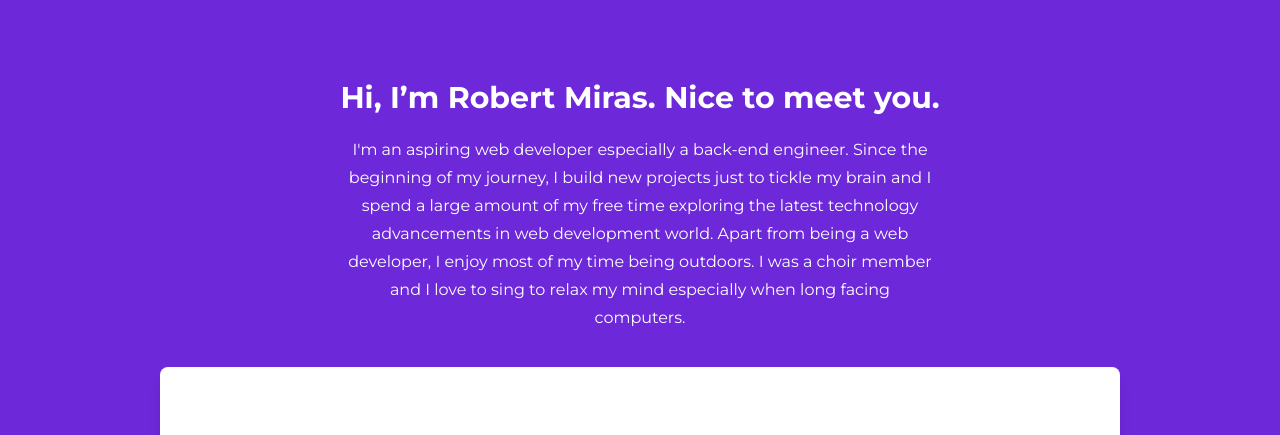
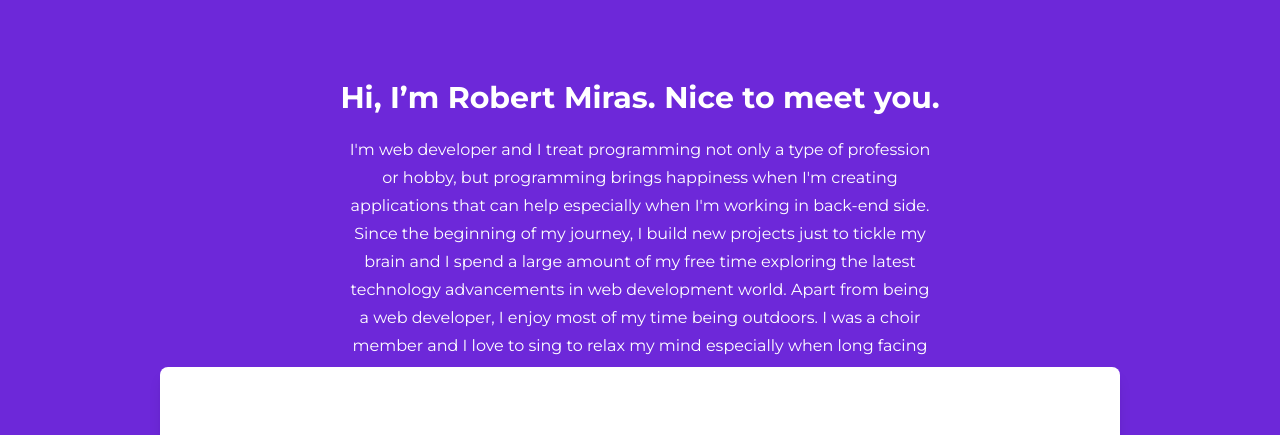
Before and after one commit to mirasrobert/portfolio, a React (Create React App) app in the folder client/: page / in a window 1280 px wide. Shown: the part 880-1315 px from the top of the page. Built offline with nearby package versions, Linux system fonts and the light colour scheme.

Commit message:
Adding some new projects and modify cv

```diff
--- a/client/src/components/About.jsx
+++ b/client/src/components/About.jsx
@@ -9,13 +9,15 @@ const About = () => {
         </h1>
         <div className='flex justify-center'>
           <h2 className='text-base w-full md:w-9/12	lg:w-6/12  font-normal leading-7'>
-            I'm an aspiring web developer especially a back-end engineer. Since
-            the beginning of my journey, I build new projects just to tickle my
-            brain and I spend a large amount of my free time exploring the
-            latest technology advancements in web development world. Apart from
-            being a web developer, I enjoy most of my time being outdoors. I was
-            a choir member and I love to sing to relax my mind especially when
-            long facing computers.
+            I'm web developer and I treat programming not only a type of
+            profession or hobby, but programming brings happiness when I'm
+            creating applications that can help especially when I'm working in
+            back-end side. Since the beginning of my journey, I build new
+            projects just to tickle my brain and I spend a large amount of my
+            free time exploring the latest technology advancements in web
+            development world. Apart from being a web developer, I enjoy most of
+            my time being outdoors. I was a choir member and I love to sing to
+            relax my mind especially when long facing computers.
           </h2>
         </div>
       </div>
--- a/client/src/components/Projects.jsx
+++ b/client/src/components/Projects.jsx
@@ -3,6 +3,7 @@ import fileDownload from 'js-file-download'
 
 import psbc from '../img/psbc_website_screenshot.PNG'
 import githubfinder from '../img/github_finder_website_screenshot.PNG'
+import socialite from '../img/SOCIALITE_SCREENSHOT.PNG'
 
 const Projects = () => {
   const downloadResumeHandler = async (e) => {
@@ -79,7 +80,7 @@ const Projects = () => {
             <img
               className='w-full h-full rounded-lg object-cover shadow-xl'
               src={psbc}
-              alt='img'
+              alt='img2'
             />
 
             <div className='project-caption text-white'>
@@ -107,7 +108,7 @@ const Projects = () => {
             <img
               className='w-full h-full rounded-lg object-cover shadow-xl'
               src='https://raw.githubusercontent.com/mirasrobert/laravel8-ecommerce/main/public/img/WEBSITE_SCREENSHOT.png'
-              alt='img'
+              alt='img3'
             />
 
             <div className='project-caption text-white'>
@@ -138,6 +139,42 @@ const Projects = () => {
             </div>
             <div className='overlay'></div>
           </div>
+
+          <div className='project-card-items bg-white shadow-xl rounded-lg'>
+            <img
+              className='w-full h-full rounded-lg object-cover shadow-xl'
+              src={socialite}
+              alt='img4'
+            />
+
+            <div className='project-caption text-white'>
+              <p>
+                Social networking site with login, registration, profile, and a
+                post feature.
+              </p>
+
+              <small className='font-sm text-violet-500'>
+                Tools: MongoDB, Express, ReactJS, NodeJS, Bootstrap,
+              </small>
+
+              <div className='flex space-x-3'>
+                <a
+                  href='https://codegramapp.herokuapp.com/'
+                  target={'_blank'}
+                  className='text-violet-700 border border-violet-700 bg-transparent rounded-full py-2 px-3 w-1/2 mx-auto mt-3 hover:text-white hover:bg-violet-700'>
+                  <i className='fas fa-eye'></i> Demo
+                </a>
+
+                <a
+                  href='https://github.com/mirasrobert/socialite'
+                  target={'_blank'}
+                  className='text-violet-700 border border-violet-700 bg-transparent rounded-full py-2 px-3 w-1/2 mx-auto mt-3 hover:text-white hover:bg-violet-700'>
+                  <i class='fas fa-code'></i> Code
+                </a>
+              </div>
+            </div>
+            <div className='overlay'></div>
+          </div>
         </div>
       </div>
     </section>
```
Also changed, not shown: client/src/img/SOCIALITE_SCREENSHOT.PNG (added), 1 other file (tests, documents, lock files or other folders).
